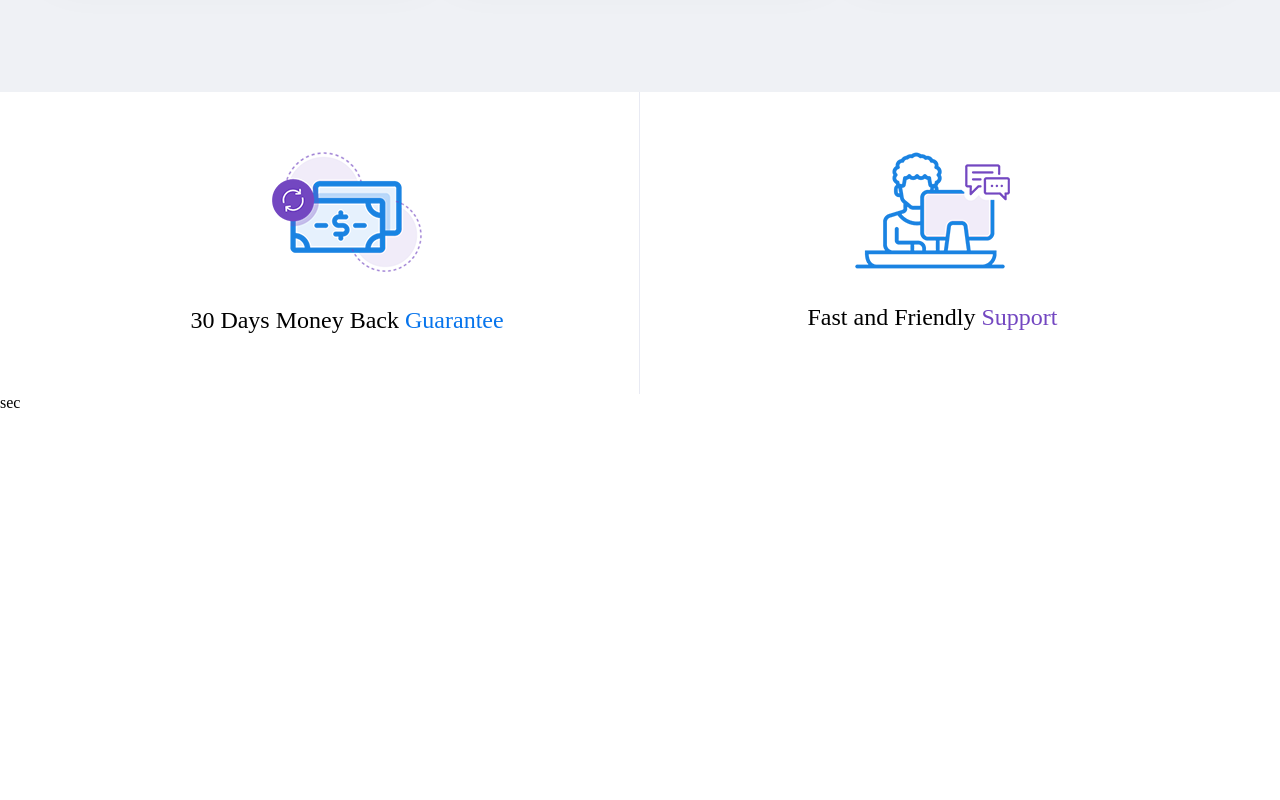
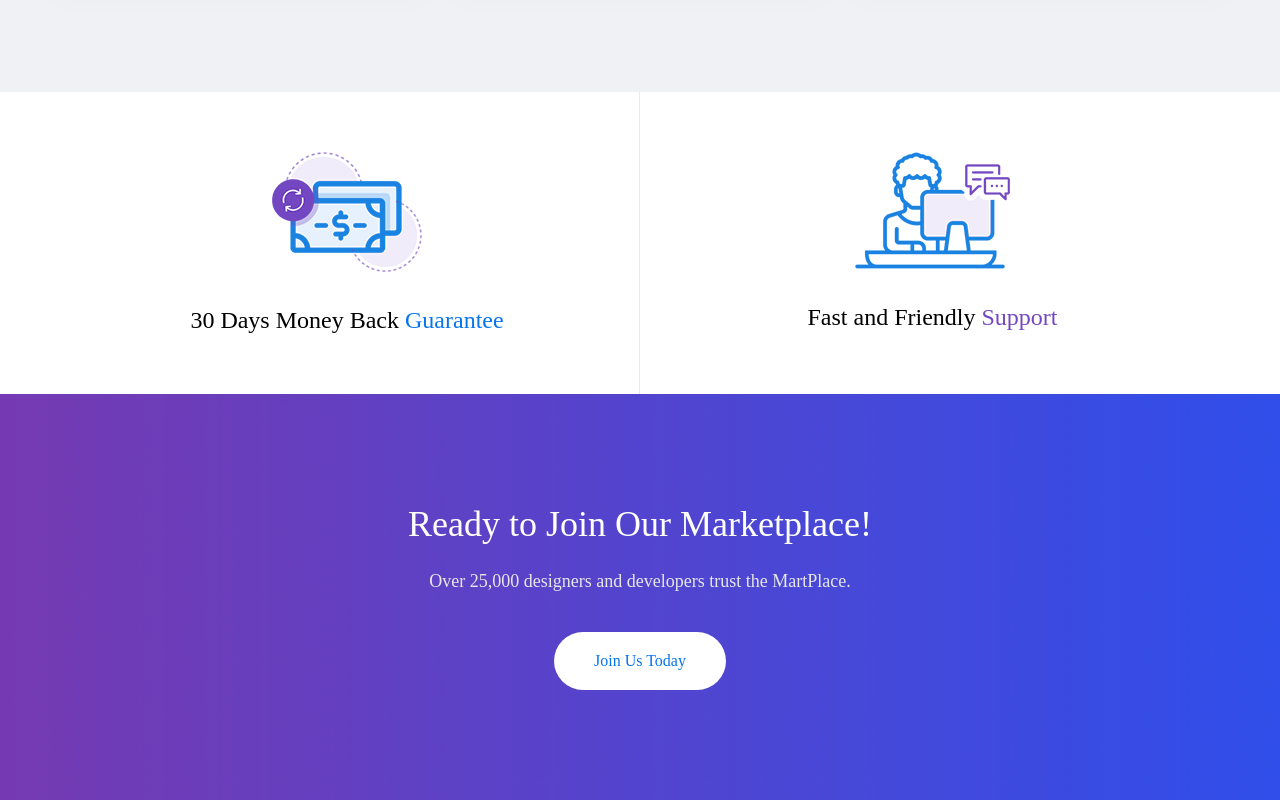
Before and after one commit to ilya-lunyov98/MartPlace, a website: page app/index.html in a window 1280 px wide. Shown: the part 9306-10106 px from the top of the page. Before the commit the page ends 9719 px from the top, so only its background shows below. Drawn offline with nearby package versions, Linux system fonts and the light colour scheme; files that its build step writes are made by us from their sources; files whose address does not match are found by name; a web font is replaced by a local one.

Commit message:
added action

```diff
--- a/app/index.html
+++ b/app/index.html
@@ -1328,7 +1328,21 @@
       </div>
     </section>
 
-    sec
+    <section class="action">
+      <div class="container">
+        <div class="action__wrapper">
+          <div class="action__title">
+            Ready to Join Our Marketplace!
+          </div>
+          <div class="action__descr">
+            Over 25,000 designers and developers trust the MartPlace.
+          </div>
+          <div class="action__button">
+            <a href="#">Join Us Today</a>
+          </div>
+        </div>
+      </div>
+    </section>
 
     <script src="https://ajax.googleapis.com/ajax/libs/jquery/3.4.1/jquery.min.js"></script>
     <script src="js/libs.min.js"></script>
--- a/app/scss/style.scss
+++ b/app/scss/style.scss
@@ -1064,4 +1064,42 @@
 //support end
 
 
+//action
+
+.action {
+    background-image: url('../images/bg-action.jpg');
+    background-size: cover;
+    background-repeat: no-repeat;
+    background-position: center;
+    &__wrapper {
+        padding: 110px 0px;
+        display: flex;
+        flex-direction: column;
+        align-items: center;
+    }
+    &__title {
+        font-size: 36px;
+        color: #ffffff;
+    }
+    &__descr {
+        font-size: 18px;
+        color: #e7e7e7;
+        padding-top: 25px;
+    }
+    &__button {
+        margin-top: 40px;
+        a{
+            display: inline-block;
+            font-size: 16px;
+            color: #0674ec;
+            background-color: #fff;
+            text-decoration: none;
+            padding: 20px 40px;
+            border-radius: 50px;
+        }
+    }
+}
+
+//action end
+
 @import "media";
```
Also changed, not shown: app/images/bg-action.jpg (added).
